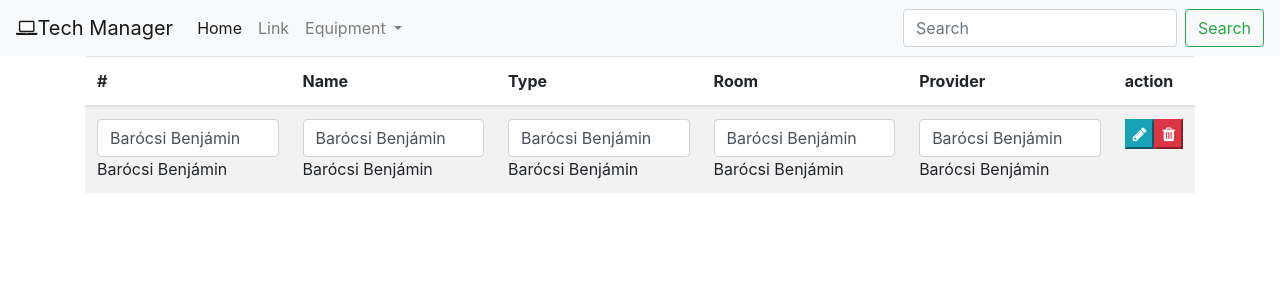
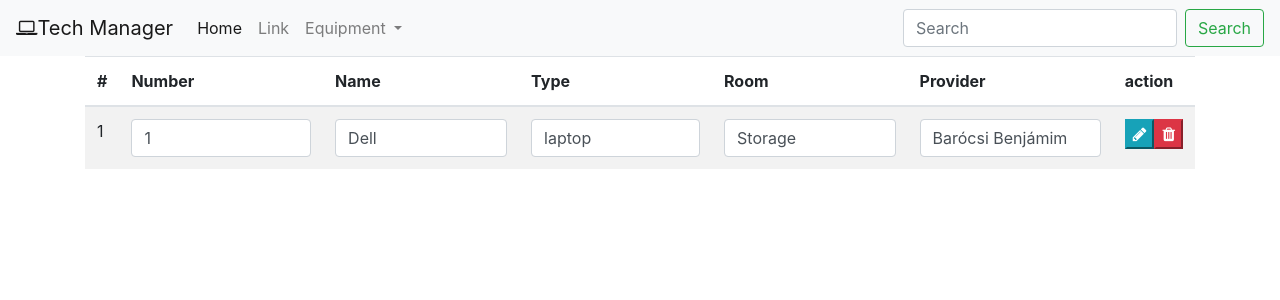
Before and after one commit to barocsibenjamin/my-world-of-ps, an Angular app in the folder tech-manager/: page / in a window 1280 px wide. Shown: the top 300 px of the page. Built offline with nearby package versions, Linux system fonts and the light colour scheme.

Commit message:
added an extra column and integrated data binding

```diff
--- a/tech-manager/src/app/template/data-cell/data-cell.component.html
+++ b/tech-manager/src/app/template/data-cell/data-cell.component.html
@@ -1,3 +1 @@
 <input type="text" [(ngModel)]="cellValue" class="form-control">
-
-{{ cellValue }}
--- a/tech-manager/src/app/template/data-cell/data-cell.component.ts
+++ b/tech-manager/src/app/template/data-cell/data-cell.component.ts
@@ -1,4 +1,4 @@
-import { Component, OnInit } from '@angular/core';
+import { Component, OnInit, Input } from '@angular/core';
 
 @Component({
   selector: 'app-data-cell',
@@ -6,7 +6,7 @@ import { Component, OnInit } from '@angular/core';
   styleUrls: ['./data-cell.component.css']
 })
 export class DataCellComponent implements OnInit {
-  cellValue: string ="Barócsi Benjámin";
+  @Input() cellValue;
 
   constructor() { }
 
--- a/tech-manager/src/app/template/data-table/data-table.component.html
+++ b/tech-manager/src/app/template/data-table/data-table.component.html
@@ -6,25 +6,29 @@
             <th>{{ cols[2].text }}</th>
             <th>{{ cols[3].text }}</th>
             <th>{{ cols[4].text }}</th>
+            <th>{{ cols[5].text }}</th>
             <th>action</th>
         </tr>
     </thead>
     <tbody>
         <tr>
             <td>
-                <app-data-cell></app-data-cell>
+                {{ item.number }}
             </td>
             <td>
-                <app-data-cell></app-data-cell>
+                <app-data-cell [cellValue]=item.number></app-data-cell>
             </td>
             <td>
-                <app-data-cell></app-data-cell>
+                <app-data-cell [cellValue]=item.name></app-data-cell>
             </td>
             <td>
-                <app-data-cell></app-data-cell>
+                <app-data-cell [cellValue]=item.type></app-data-cell>
             </td>
             <td>
-                <app-data-cell></app-data-cell>
+                <app-data-cell [cellValue]=item.room></app-data-cell>
+            </td>
+            <td>
+                <app-data-cell [cellValue]=item.provider></app-data-cell>
             </td>
             <td>
                 <div class="btn-group">
--- a/tech-manager/src/app/template/data-table/data-table.component.ts
+++ b/tech-manager/src/app/template/data-table/data-table.component.ts
@@ -7,12 +7,22 @@ import { Component, OnInit } from '@angular/core';
 })
 export class DataTableComponent implements OnInit {
   cols: {key: string, text: string}[] = [
-    {key: 'number', text: '#'},
+    {key: 'id', text: '#'},
+    {key: 'number', text: 'Number'},
     {key: 'name', text: 'Name'},
     {key: 'type', text: 'Type'},
     {key: 'room', text: 'Room'},
     {key: 'provider', text: 'Provider'}
   ];
+
+  item: any = {
+      id: '1',
+      number: '1',
+      name: 'Dell',
+      type: 'laptop',
+      room: 'Storage',
+      provider: 'Barócsi Benjámim'
+  };
 
   constructor() { }
 
```
